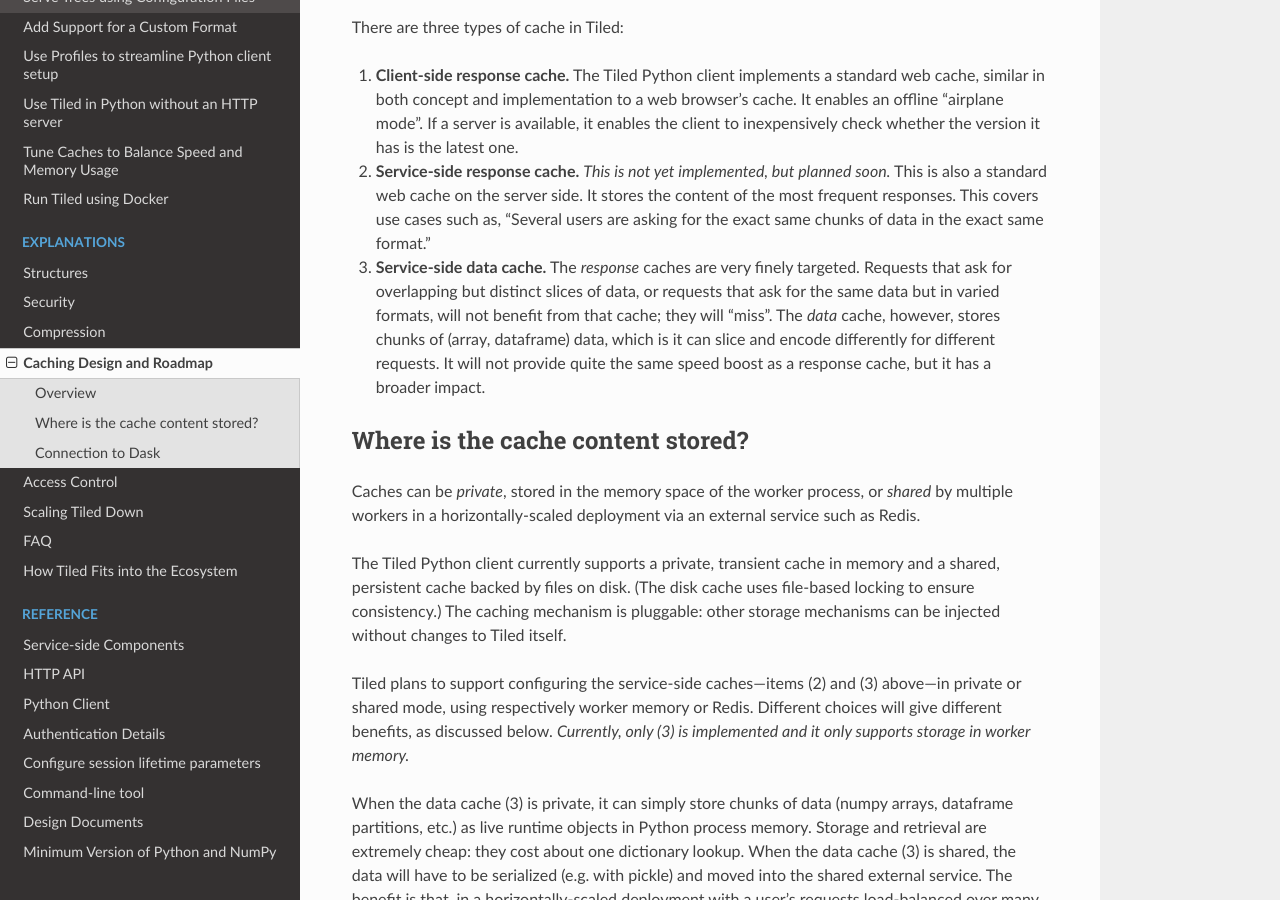
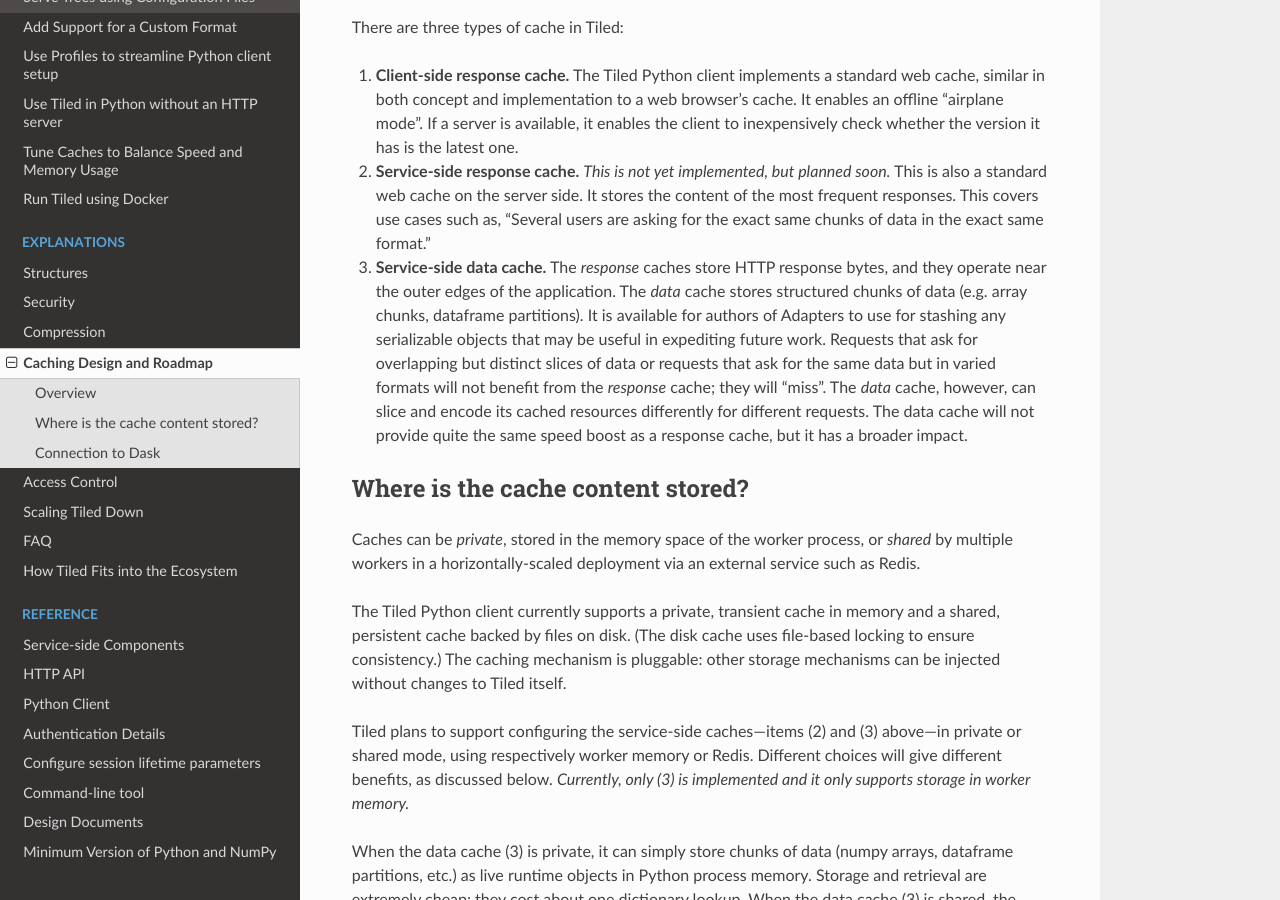
Before and after one commit to bluesky/tiled, a Sphinx documentation site: the page built from docs/source/explanations/caching.md, in a window 1280 px wide and 900 px high, scrolled down 397 px. Built offline with Sphinx 7.4.7 and the Read the Docs theme 2.0.0, drawn with Linux system fonts in a browser that asks for light colours; pages that are not in the unit, such as notebooks, are missing from menus.

Commit message:
Rework summary.

```diff
--- a/docs/source/explanations/caching.md
+++ b/docs/source/explanations/caching.md
@@ -21,13 +21,16 @@
    cache on the server side. It stores the content of the most frequent responses.
    This covers use cases such as, "Several users are asking for the exact same
    chunks of data in the exact same format."
-3. **Service-side data cache.** The _response_ caches are very finely targeted.
-   Requests that ask for overlapping but distinct slices of data, or requests
-   that ask for the same data but in varied formats, will not benefit from that
-   cache; they will "miss". The _data_ cache, however, stores chunks of (array,
-   dataframe) data, which is it can slice and encode differently for different
-   requests. It will not provide quite the same speed boost as a response cache,
-   but it has a broader impact.
+3. **Service-side data cache.** The _response_ caches store HTTP response bytes,
+   and they operate near the outer edges of the application. The _data_ cache
+   stores structured chunks of data (e.g. array chunks, dataframe partitions).
+   It is available for authors of Adapters to use for stashing any serializable
+   objects that may be useful in expediting future work. Requests that ask for
+   overlapping but distinct slices of data or requests that ask for the same
+   data but in varied formats will not benefit from the _response_ cache; they
+   will "miss". The _data_ cache, however, can slice and encode its cached
+   resources differently for different requests. The data cache will not provide
+   quite the same speed boost as a response cache, but it has a broader impact.
 
 ## Where is the cache content stored?
 
```
